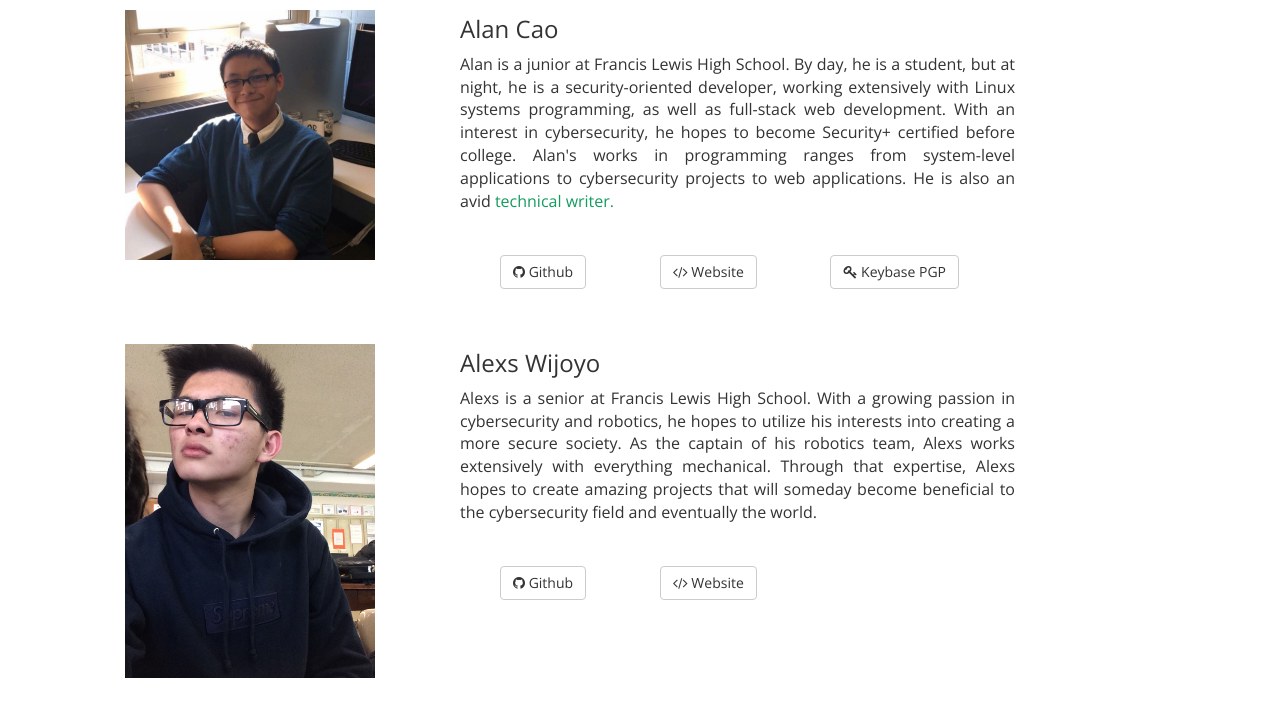
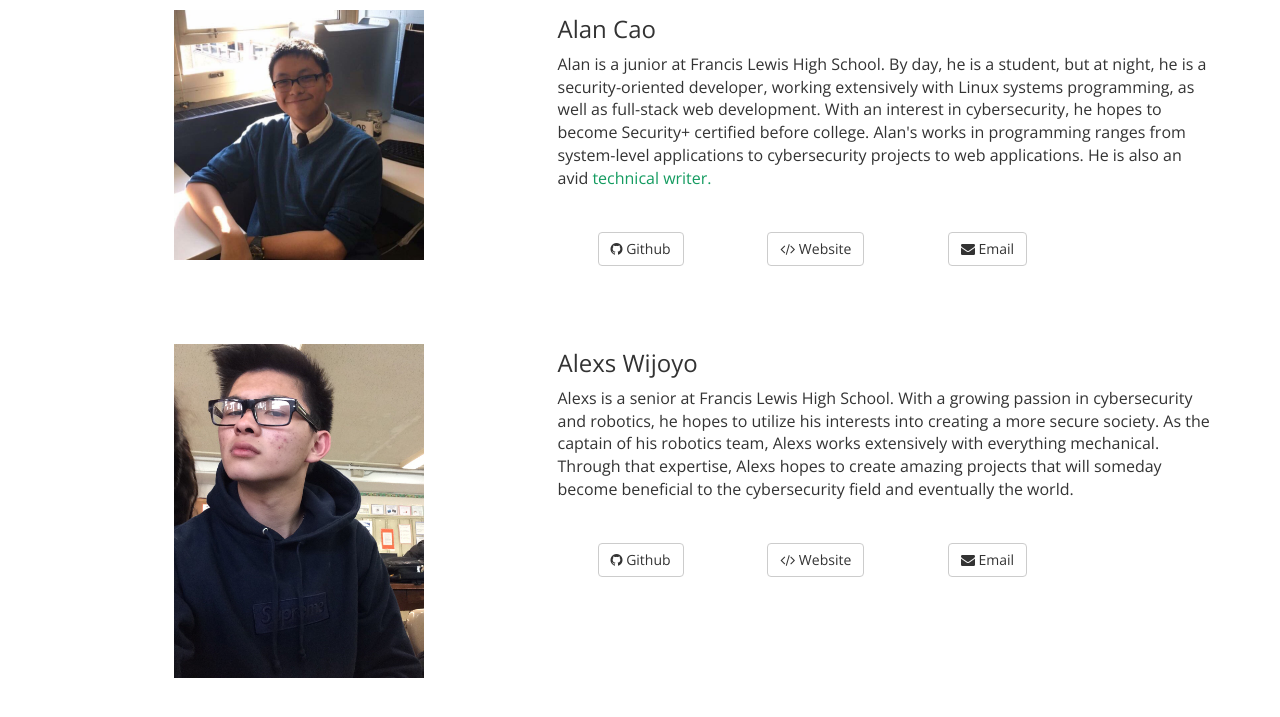
Before and after one commit to DNCD/intrusive.github.io, a Jekyll site: the page built from team.html, in a window 1280 px wide and 1400 px high, cut to the strip 629-1346 px from the top of the window. Built offline with Jekyll 4.4.1, drawn with Linux system fonts in a browser that asks for light colours; nearby versions of some CDN libraries; some of the changed text lies outside the part shown.

Commit message:
Optimized to onepage

```diff
--- a/_includes/footer.html
+++ b/_includes/footer.html
@@ -1,7 +1,14 @@
 <footer class="footer text-center" id="contact">
-  <h2> Questions? Concerns? Comments? Talk to us! </h2>
-  <hr class="bold" style="background-color: white !important;"/>
-  <h4><b>General Inquiries:</b> hello@intrusive.tech</h4>
+  <div class="row">
+    <div class="col-md-12">
+      <h2> Questions? Concerns? Comments? Talk to us! </h2>
+      <hr class="bold" style="background-color: white !important;"/>
+      <h4><b>General Inquiries:</b> hello@intrusive.tech</h4>
+    </div>
+    <!-- blog / sitemap -->
+    <!-- once attained 501 (c) 3 nonprofit, make a section -->
+  </div>
+
   <ul class="icons">
     <li>
       <a href="#"><i class="fa fa-github fa-3x"></i></a>
@@ -15,7 +22,12 @@
     <li>
       <a href="#"><i class="fa fa-facebook fa-3x"></i></a>
     </li>
+    <li>
+      <a href="#"><i class="fa fa-instagram fa-3x"></i></a>
+    </li>
   </ul>
+  <br />
+  <h5 style="font-weight: lighter">© Copyright IntrusiveTech. All rights reserved </h5>
 
   <!-- jQuery -->
   <script src="https://code.jquery.com/jquery-3.2.1.min.js"></script>
--- a/_includes/nav.html
+++ b/_includes/nav.html
@@ -9,29 +9,21 @@
                  <span class="icon-bar"></span>
                  <span class="icon-bar"></span>
              </button>
-             <a class="navbar-brand" href="index.html">Home</a>
          </div>
         <!-- Collect the nav links, forms, and other content for toggling -->
         <div class="collapse navbar-collapse" id="bs-example-navbar-collapse-1">
             <ul class="nav navbar-nav navbar-right">
-                <li>
-                    <a data-scroll href="index.html#intro">Who Are We?</a>
+                <li class="dropdown">
+                  <a href="/index" class="dropdown-toggle" data-toggle="dropdown" role="button" aria-haspopup="true" aria-expanded="false">Home <span class="caret"></span></a>
+                  <ul class="dropdown-menu">
+                    <li><a data-scroll href="/index#intro">Who are we?</a></li>
+                    <li><a data-scroll href="/index#faq">FAQ</a></li>
+                    <li><a data-scroll href="/index#join">Join Us!</a></li>
+                    <li><a data-scroll href="/index#sponsors">Sponsors</a></li>
+                  </ul>
                 </li>
-                <li>
-                    <a data-scroll href="index.html#faq">FAQ</a>
-                </li>
-                <li>
-                    <a data-scroll href="meetteam.html">Meet the Team</a>
-                </li>
-                <li>
-                    <a data-scroll href="index.html#join">Join Us!</a>
-                </li>
-                <li>
-                    <a data-scroll href="index.html#join">Sponsors</a>
-                </li>
-                <li>
-                    <a data-scroll href="#contact">Contact</a>
-                </li>
+                <li><a data-scroll href="/team" >Meet the Team</a></li>
+                <li><a data-scroll href="#contact">Contact</a></li>
             </ul>
         </div>
         <!-- /.navbar-collapse -->
--- a/css/style.css
+++ b/css/style.css
@@ -35,7 +35,6 @@ body {
 
 p {
   font-size: 16px;
-  text-align: justify;
 }
 
 a {
@@ -54,6 +53,16 @@ nav {
 
 nav ul > li {
   font-size: 19px;
+}
+
+ul > li {
+  font-size: 16px;
+}
+
+@media (min-width: 979px) {
+  ul.nav li.dropdown:hover > ul.dropdown-menu {
+    display: block;
+  }
 }
 
 img.img-responsive {
--- a/index.html
+++ b/index.html
@@ -10,7 +10,6 @@ wallpaper: img/wallpaper.jpg
       <div class="row text-center">
         <div class="col-lg-12">
           <br />
-          <hr class="bold" />
             <h2 class="shoutout">Welcome! We are a cohort of white-hat high school developers, makers and hackers
             hoping to build a <b>better</b> and <b> more secure</b> society through
             our passions in cybersecurity and penetration testing.
@@ -136,7 +135,7 @@ wallpaper: img/wallpaper.jpg
     </div>
 </aside>
 
-<section id="sponsors">
+<!--<section id="sponsors">
   <div class="container">
     <div class="col-lg-12 text-center">
       <h3> Sponsors </h3>
@@ -145,4 +144,4 @@ wallpaper: img/wallpaper.jpg
       to <a href="mailto:sponsors@intrusive.tech">sponsors@intrusive.tech</a></i></h5>
     </div>
   </div>
-</section>
+</section>-->
--- a/meetteam.html
+++ b/team.html
@@ -9,10 +9,10 @@ wallpaper: img/wallpaper2.jpg
   <!-- Page Content -->
   <div class="container">
       <div class="row">
-        <div class="col-lg-4">
+        <div class="col-lg-5">
           <img class="img-responsive" src="img/alan_cao.jpg" width="250px"/>
         </div>
-        <div class="col-lg-6">
+        <div class="col-lg-7">
           <h3>Alan Cao</h3>
           <p>
             Alan is a junior at Francis Lewis High School. By day, he is a student, but at night, he is a
@@ -24,15 +24,15 @@ wallpaper: img/wallpaper2.jpg
           <ul class="icons">
             <li><a class="btn btn-default" href="https://github.com/ex0dus-0x"><i class="fa fa-github"></i> Github</a></li>
             <li><a class="btn btn-default" href="https://codemuch.tech"><i class="fa fa-code"></i> Website</a></li>
-            <li><a class="btn btn-default" href="https://keybase.io/ex0dus/key.asc"><i class="fa fa-key"></i> Keybase PGP</a></li>
+            <li><a class="btn btn-default" href="mailto:alan@intrusive.tech"><i class="fa fa-envelope"></i> Email</a></li>
           </ul>
         </div>
       </div>
       <div class="row">
-        <div class="col-lg-4">
+        <div class="col-lg-5">
           <img style="image-orientation: 90deg;" class="img-responsive" src="img/alexs_wijoyo.jpg" width="250px"/>
         </div>
-        <div class="col-lg-6">
+        <div class="col-lg-7">
           <h3>Alexs Wijoyo</h3>
           <p>
             Alexs is a senior at Francis Lewis High School. With a growing passion in cybersecurity
@@ -44,15 +44,54 @@ wallpaper: img/wallpaper2.jpg
           <ul class="icons">
             <li><a class="btn btn-default" href="https://github.com/xvxd4sh.github.io"><i class="fa fa-github"></i> Github</a></li>
             <li><a class="btn btn-default" href="https://xvxd4sh.github.io"><i class="fa fa-code"></i> Website</a></li>
+            <li><a class="btn btn-default" href="mailto:alexs@intrusive.tech"><i class="fa fa-envelope"></i> Email</a></li>
           </ul>
-        </div>
-      </div>
-        <div class="col-lg-12">
-          <h3>We are still a young and growing organization, and we want diverse and
-          talented people just like you! Experience in technology is not a necessity. We are actively
-          seeking those who with a diverse skillset, from writing to design to administration.<br /><br />
-          Interested? Fill out this <a href="">this form</a> and send a copy of your resume to <a href="mailto:team@intrusive.tech">team@intrusive.tech</a> !</h3>
         </div>
       </div>
     </div>
 </section>
+
+<section id="jointeam">
+  <div class="container">
+    <div class="row">
+      <div class="col-lg-12">
+        <h2 class="shoutout text-center">Join Our Team!</h2>
+        <h4 class="text-center">We are still a young and growing organization, and we want diverse and
+        talented people just like you! Experience in technology is not a necessity. We are actively
+        seeking those who with a diverse skillset, from writing to design to administration.
+        Joining Intrusive is a great opportunity to gain experience in doing whatever you love, while also
+        help empower students just like you!</h4><br />
+        <h4 class="text-center">We are currently seeking dedicated and motivated individuals for these positions as part of our
+        organization. See where you fit in!</h4>
+
+        <hr />
+        <div class="row">
+          <div class="col-lg-4 text-center">
+            <ul>
+              <h3>Administration</h3>
+                <li>Management & Operations Intern</li>
+                <li>Marketing & Public Affairs Intern</li>
+            </ul>
+          </div>
+          <div class="col-lg-4 text-center">
+              <h3>Technical</h3>
+              <ul><li>Full-stack Engineer Intern</li>
+                  <li>Systems / Network Administrator Intern</li>
+                  <li>Cybersecurity Specialist Intern</li>
+              </ul>
+          </div>
+          <div class="col-lg-4 text-center">
+              <h3>Volunteership</h3>
+              <ul><li>Volunteer / Mentor (college students are welcome!)</li>
+              </ul>
+          </div>
+        </div>
+        <hr />
+
+
+        <h2 class="text-center">Interested? Fill out this <a href="">this form</a> and send a copy of your resume to <a href="mailto:team@intrusive.tech">team@intrusive.tech</a> !</h3></h2>
+      </div>
+    </div>
+    </div>
+  </div>
+</section>
```
Also changed, not shown: img/logo.png (added), 4 other files.
